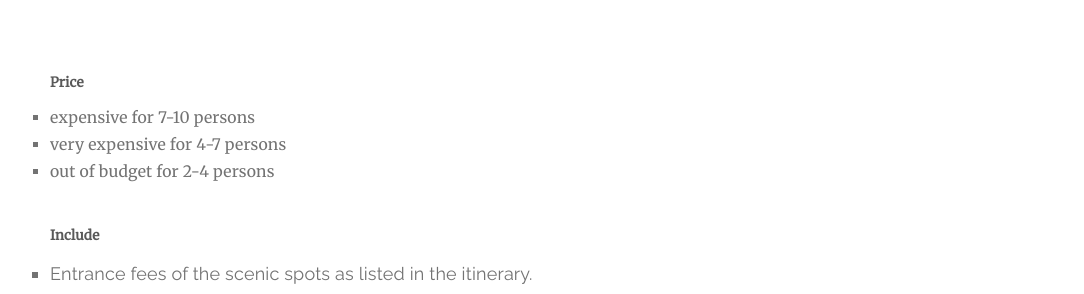
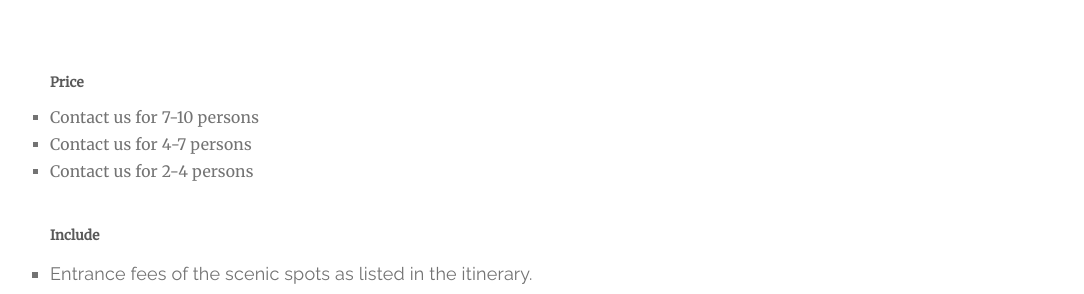
Before and after one commit to paitiewfrance/paitiewfrance.github.io, a Jekyll site: the page built from wonderfull-burgundy/index.md, in a window 1280 px wide and 900 px high, scrolled down 10923 px. Shown: the part 152-446 px from the top of the window, without its empty margins (173-1257 px from the left). Built offline with Jekyll 4.4.1, drawn with Linux system fonts in a browser that asks for light colours; nearby versions of some CDN libraries.

Commit message:
Change readme

```diff
--- a/wonderfull-burgundy/index.md
+++ b/wonderfull-burgundy/index.md
@@ -7,9 +7,9 @@ duration: 11 Days / 10 Nights
 img: /burgundy/chambertain.jpg
 intro: Disover the Burgundy in depth with us. From Dijon to Beaune, experience great wine throught the legendary Route des Grands Crus, admire the countless   medieval villages and endless vineyards. On the northern part, wander the UNESCO World Heritage Sites of Vezelay and the Fontenay abbey.  And much more with this 11 days tour.  Welcome to Burgundy.
 prices:
-     - expensive for 7-10 persons
-     - very expensive for 4-7 persons
-     - out of budget for 2-4 persons
+     - Contact us for 7-10 persons
+     - Contact us for 4-7 persons
+     - Contact us for 2-4 persons
 ---
 
 ### Day 1: Dijon
```
Also changed, not shown: 1 other file.
